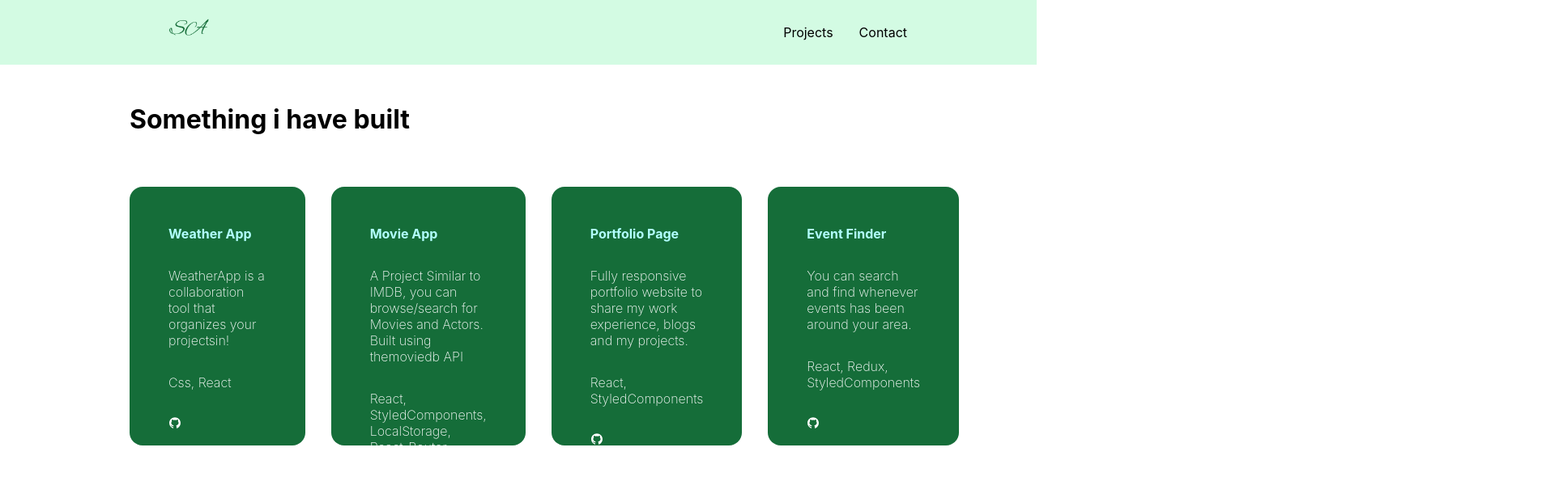
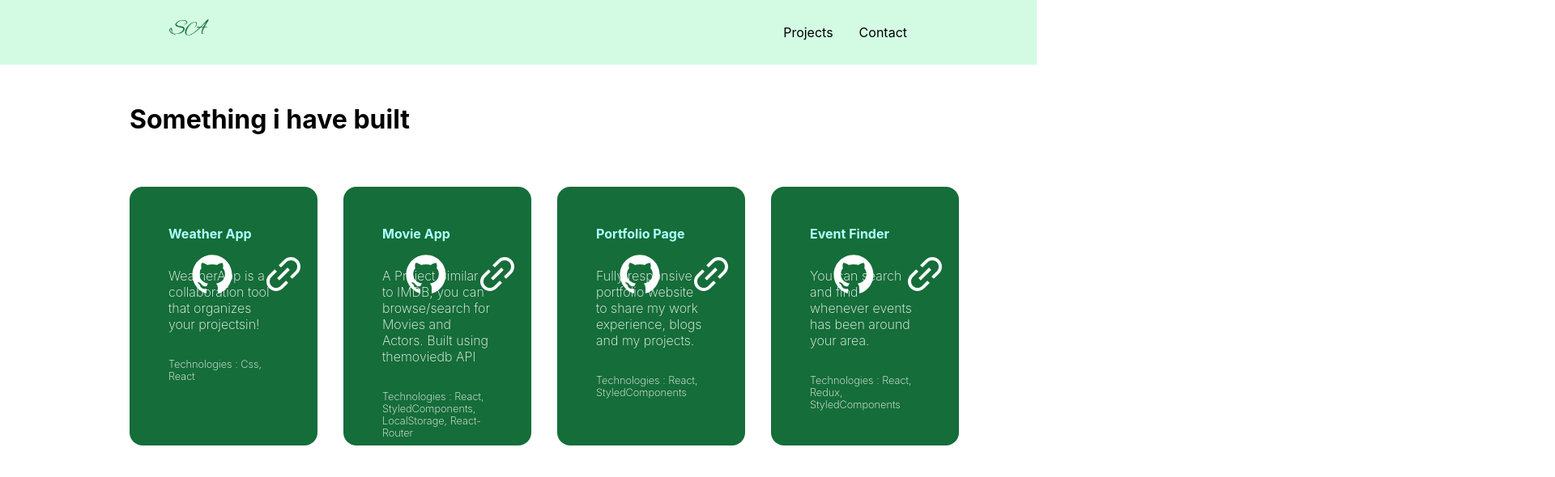
Before and after one commit to akkasumeyye/myportfolio, a React (Create React App) app: page /projects in a window 1280 px wide. Shown: the top 590 px of the page at 81% size, 1920 px wide, since content can reach past the window. Built offline with nearby package versions, Linux system fonts and the light colour scheme.

Commit message:
project cardları tamalandı

```diff
--- a/src/components/ProjectCard.js
+++ b/src/components/ProjectCard.js
@@ -25,10 +25,16 @@ h4{
 
   p{
     font-weight: 200;
+
+    :nth-child(3) {
+      font-size:.8rem;
+    }
   }
 
-  svg {
-    color : #fff;
+  div{
+    margin-top: 22vh;
+    margin-left: 2vw;
+    position:absolute
   }
 `;
 
@@ -37,13 +43,15 @@ const ProjectCard = ({name, desc , tech, github ,page}) => {
     <SingleCard>
     <h4>{name}</h4>
     <p>{desc}</p>
-    <p>{tech.join(", ")}</p>
+    <p>Technologies : {tech.join(", ")}</p>
+    <div>
      <a href={github} rel="noreferrer" target="_blank">
-     <AiFillGithub/>
+     <AiFillGithub color={"white"} fontSize="3.5rem"/>
      </a>
      <a href={page} rel="noreferrer" target="_blank">
-     <AiOutlineLink/>
+     <AiOutlineLink color={"white"} fontSize="3.5rem"/>
      </a>
+    </div>
     </SingleCard>
   )
 };
```
